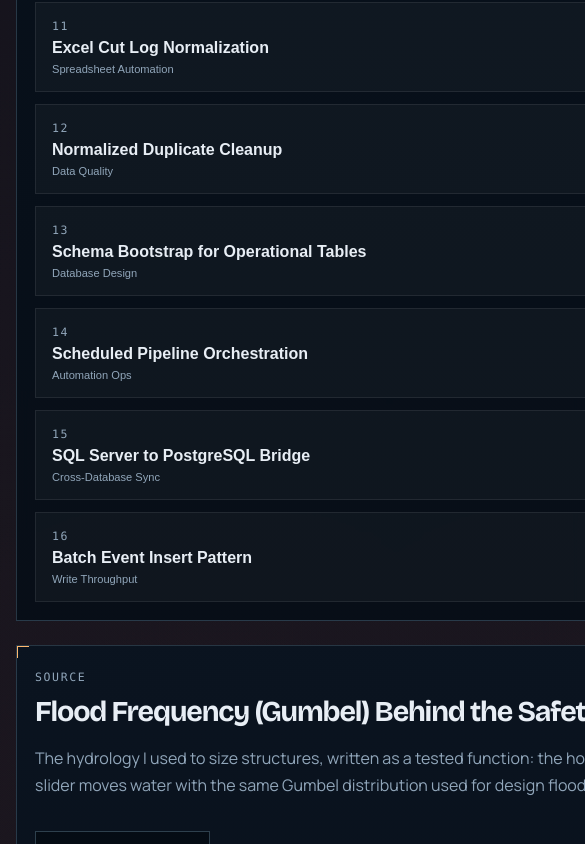
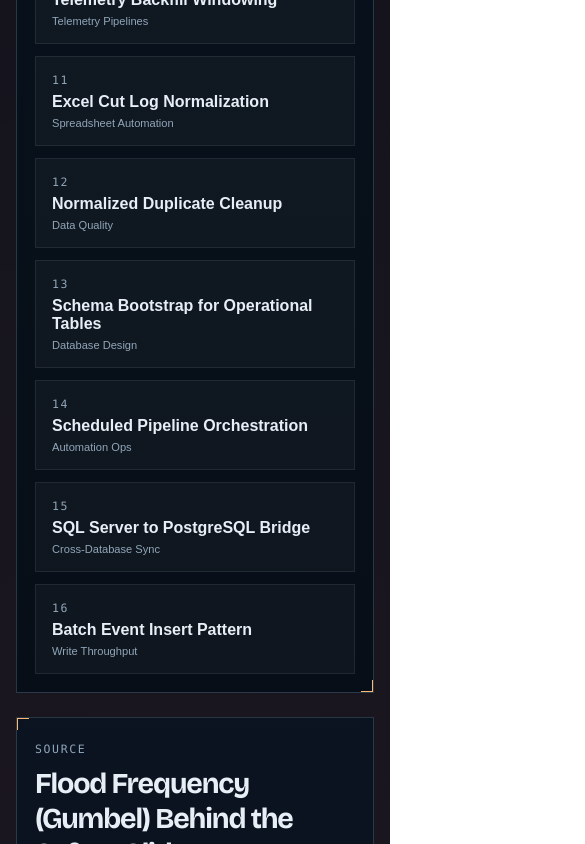
Before and after one commit to estebandre2/esteban-garzon-portfolio, a Next.js app: page /code in a window 390 px wide. Shown: the part 10277-11121 px from the top of the page, 585 px wide, since content can reach past the window. Built offline with nearby package versions, Linux system fonts and the light colour scheme.

Commit message:
fix: keep long code lines inside the Code Lab frame on phones

```diff
--- a/components/code-lab.module.css
+++ b/components/code-lab.module.css
@@ -647,3 +647,17 @@
     flex: 0 0 auto;
   }
 }
+
+/* Long code lines scroll inside their frame instead of widening the grid (phones). */
+.layout > *,
+.viewer,
+.sidebar,
+.codeFrame {
+  min-width: 0;
+}
+
+@media (max-width: 1060px) {
+  .layout {
+    grid-template-columns: minmax(0, 1fr);
+  }
+}
```
